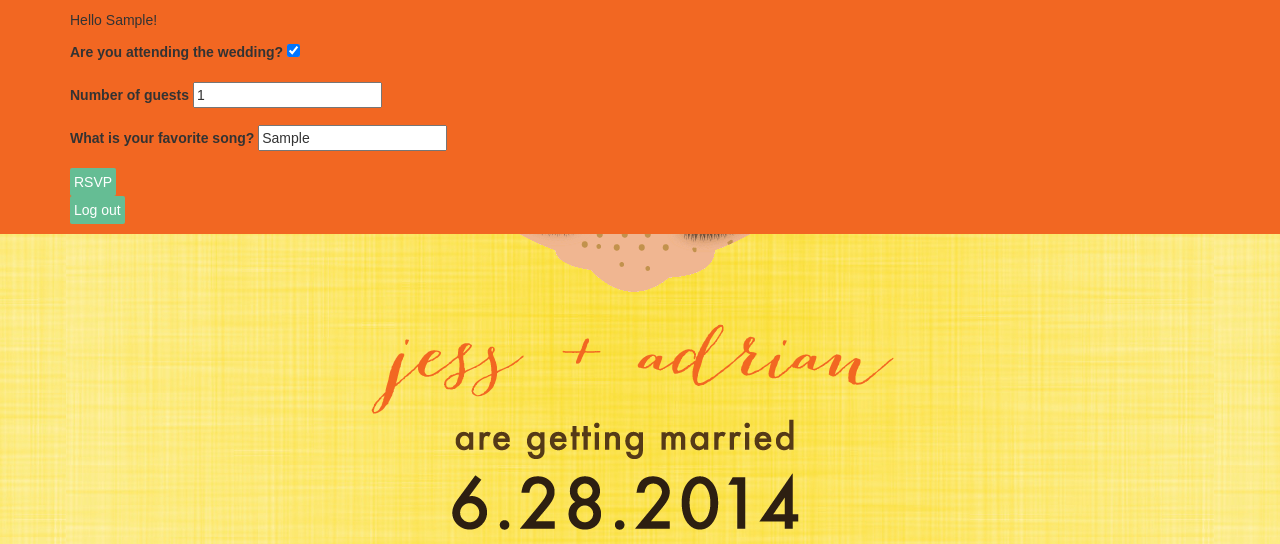
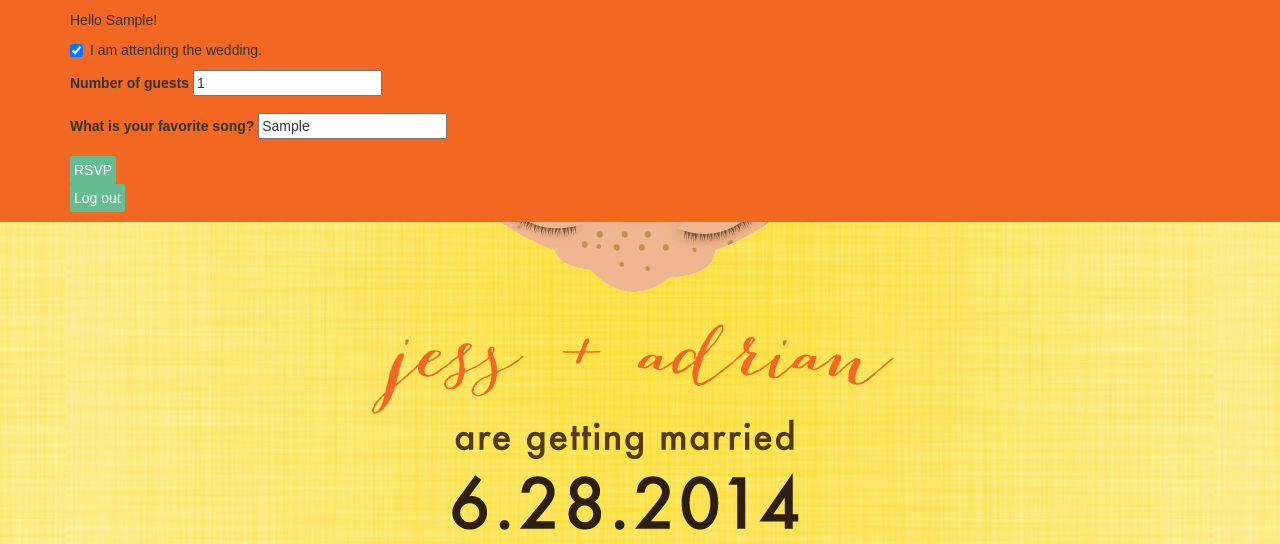
Before and after one commit to toolness/jessandadrian.us, a Django app: page /rsvp in a window 1280 px wide. Shown: the top 544 px of the page. Run offline with Django 3.2, Linux system fonts and the light colour scheme; a user stored in the database is signed in; tables that the repository leaves empty hold one stand-in row (values such as "Sample post"); some libraries are stand-ins or nearby versions.

Commit message:
attendance details are hidden when attendance checkbox is unchecked.

```diff
--- a/jess/static/js/jess.js
+++ b/jess/static/js/jess.js
@@ -32,6 +32,7 @@ var FormSubmitHandlers = {
         Backbone.history.navigate(response.path.slice(1));
         rsvpForm.queue(function() {
           rsvpForm.html(response.rsvp_form);
+          $('#id_is_attending', rsvpForm).trigger('change');
           if (!noSlideDown) rsvpForm.slideDown();
           rsvpForm.dequeue();
         });
@@ -62,6 +63,15 @@ $(document).ready(function() {
     $('div', this).toggleClass('beginAnimation');
   });
 
+  $(document.body).on('change', '#id_is_attending', function(e) {
+    if (this.checked) {
+      $('#attendance-details').slideDown();
+    } else {
+      $('#attendance-details').slideUp();
+      $('#id_number_of_guests').val(0);
+    }
+  });
+
   if (window.history && window.history.pushState)
     $(document.body).on('click', 'a[href^="/"]', function(e) {
       var fragment = $(this).attr('href').slice(1);
--- a/jess/templates/jess/rsvp_form.html
+++ b/jess/templates/jess/rsvp_form.html
@@ -31,11 +31,14 @@
 <form method="post" action="{% url 'rsvp' %}" autocomplete="off">
   {% csrf_token %}
 
-  <div class="form-group">
-    <label for="id_is_attending">Are you attending the wedding?</label>
+  <div class="checkbox">
+    <label for="id_is_attending">
       <input id="id_is_attending" name="is_attending" type="checkbox" {% if rsvp_form.is_attending.value %}checked{% endif %}>
+      I am attending the wedding.
+    </label>
   </div>
 
+  <div id="attendance-details">
     <div class="form-group">
       {% for error in rsvp_form.number_of_guests.errors %}
       <div class="alert alert-danger">{{ error }}</div>
@@ -52,6 +55,7 @@
 
       <label for="id_song">What is your favorite song?</label>
       <input id="id_song" name="song" type="text" maxlength="200" value="{{ rsvp_form.song.value }}">
+    </div>
   </div>
 
   <input type="submit" value="RSVP">
```
Lines whose indentation alone changed are shown as unchanged.
